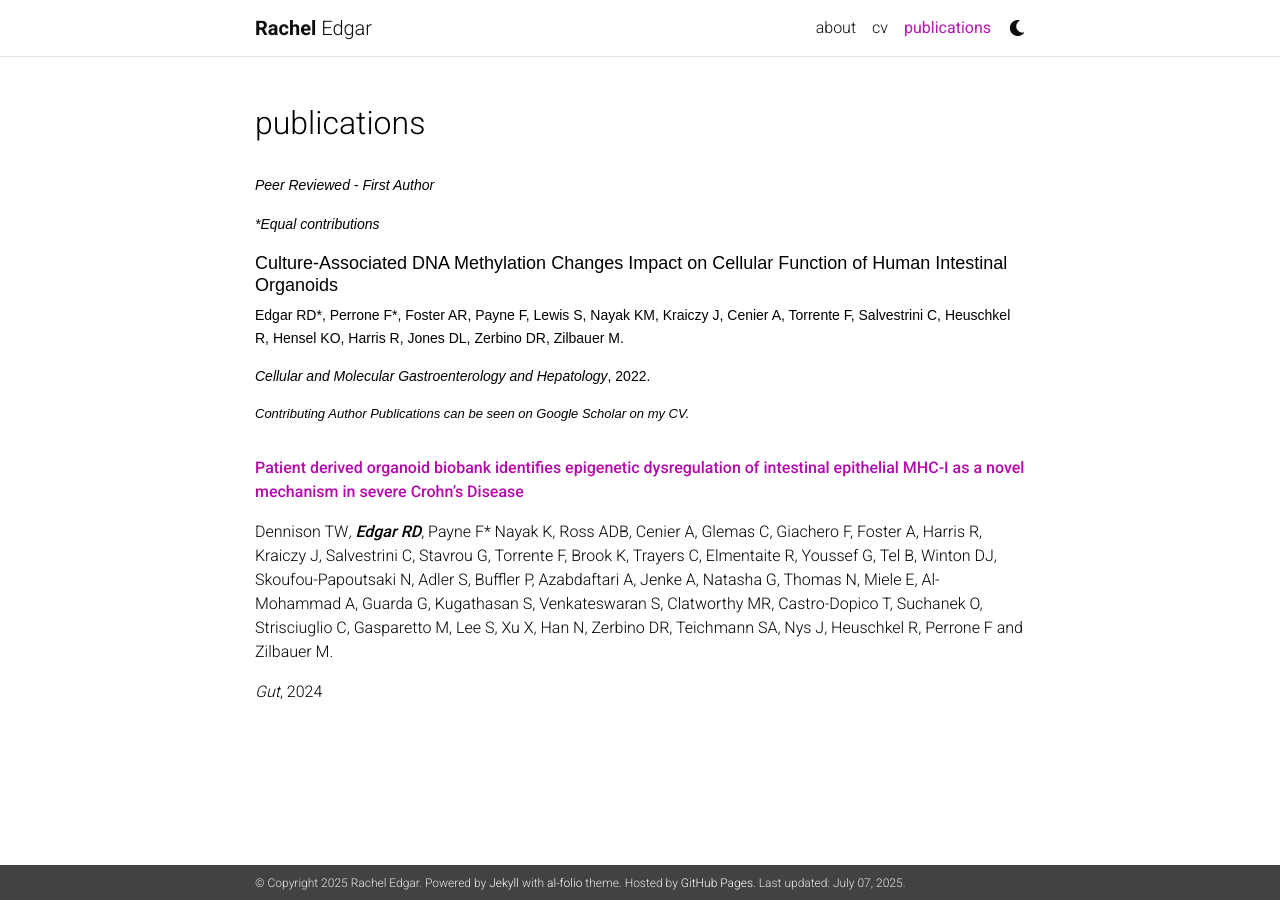
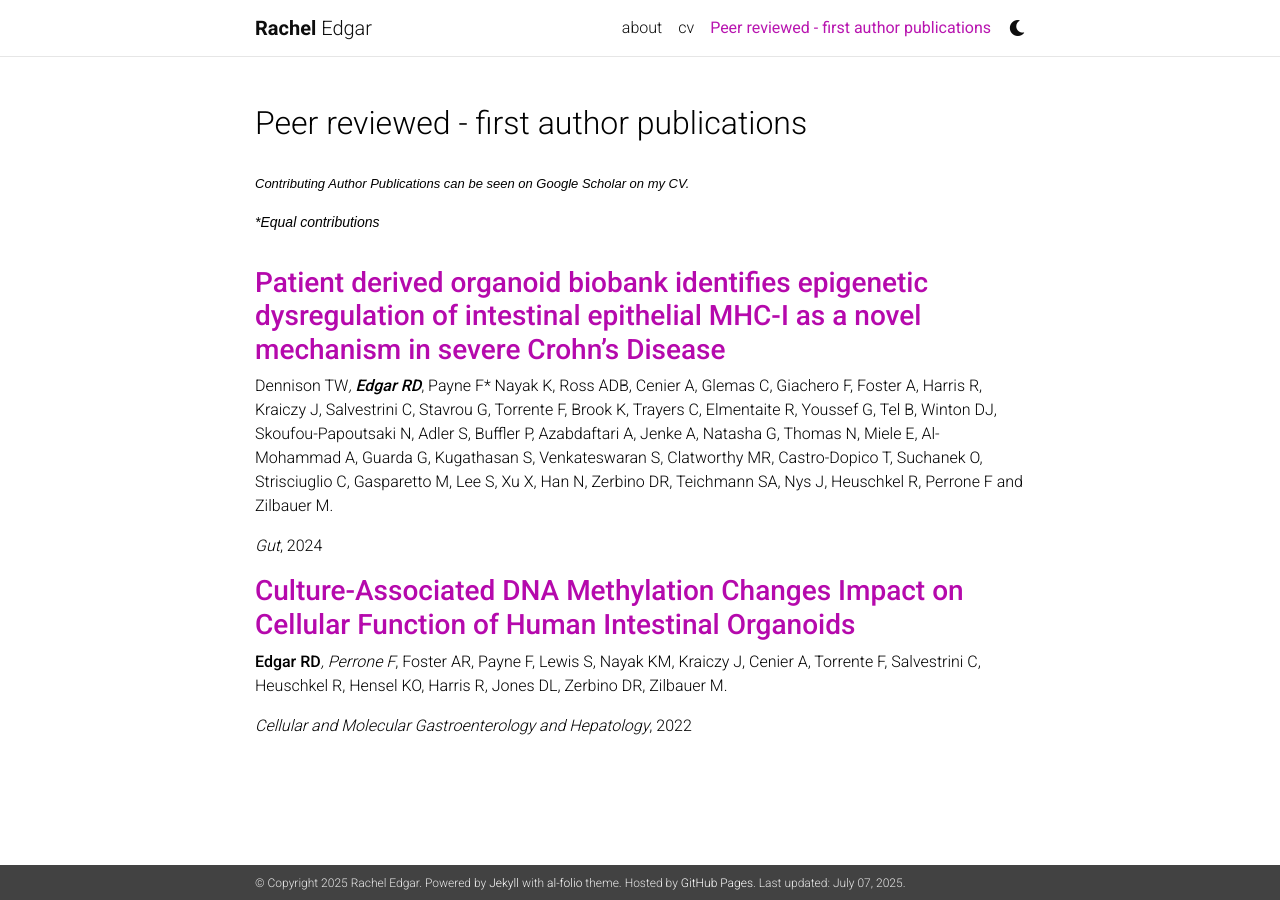
Before and after one commit to redgar598/racheledgar, a Jekyll site: the page built from _pages/publications.md, in a window 1280 px wide. Built offline with Jekyll 4.4.1, drawn with Linux system fonts in a browser that asks for light colours; full-size pictures stand in for the smaller copies a plugin makes; comment, search, counter and statistics services are not loaded; a style sheet for code colours, icons or effects is not loaded; some of the changed lines change nothing that is shown.

Commit message:
Update publications.md

```diff
--- a/_pages/publications.md
+++ b/_pages/publications.md
@@ -1,43 +1,30 @@
 ---
 layout: page
 permalink: /publications/
-title: publications
+title: Peer reviewed - first author publications
 nav: true
 nav_order: 4
 ---
 
 <div class="publication" style="margin-bottom: 2rem; line-height: 1.6; font-family: Arial, sans-serif;">
-
-  <!-- First-author note -->
-  <p style="font-size: 14px; color: #555;"><em>Peer Reviewed - First Author</em></p>
+  <!-- Additional note -->
+  <p style="font-size: 13px; color: #777;"><em>Contributing Author Publications can be seen on Google Scholar on my CV.</em></p>
 
   <!-- Equal contributions -->
   <p style="font-size: 14px; color: #555;"><em>*Equal contributions</em></p>
 
-  <!-- Title -->
-  <h3 style="font-size: 18px; margin-top: 1em;">
-    <a href="https://www.cmghjournal.org/article/S2352-345X(22)00186-2/fulltext" target="_blank" rel="noopener noreferrer" style="text-decoration: none; color: #0056b3;">
-      <strong>Culture-Associated DNA Methylation Changes Impact on Cellular Function of Human Intestinal Organoids</strong>
-    </a>
-  </h3>
-
-  <!-- Author list -->
-  <p style="font-size: 14px;">
-    <strong>Edgar RD*</strong>, Perrone F*, Foster AR, Payne F, Lewis S, Nayak KM, Kraiczy J, Cenier A, Torrente F,
-    Salvestrini C, Heuschkel R, Hensel KO, Harris R, Jones DL, Zerbino DR, Zilbauer M.
-  </p>
-
-  <!-- Journal and year -->
-  <p style="font-size: 14px;"><em>Cellular and Molecular Gastroenterology and Hepatology</em>, 2022.</p>
-
-  <!-- Additional note -->
-  <p style="font-size: 13px; color: #777;"><em>Contributing Author Publications can be seen on Google Scholar on my CV.</em></p>
-
 </div>
 
 
-**[Patient derived organoid biobank identifies epigenetic dysregulation of intestinal epithelial MHC-I as a novel mechanism in severe Crohn’s Disease](https://gut.bmj.com/content/73/9/1464)**
+
+### **[Patient derived organoid biobank identifies epigenetic dysregulation of intestinal epithelial MHC-I as a novel mechanism in severe Crohn’s Disease](https://gut.bmj.com/content/73/9/1464)**
 
 Dennison TW*, **Edgar RD***, Payne F* Nayak K, Ross ADB, Cenier A, Glemas C, Giachero F, Foster A, Harris R, Kraiczy J, Salvestrini C, Stavrou G, Torrente F, Brook K, Trayers C, Elmentaite R, Youssef G, Tel B, Winton DJ, Skoufou-Papoutsaki N, Adler S, Buffler P, Azabdaftari A, Jenke A, Natasha G, Thomas N, Miele E, Al-Mohammad A, Guarda G, Kugathasan S, Venkateswaran S, Clatworthy MR, Castro-Dopico T, Suchanek O, Strisciuglio C, Gasparetto M, Lee S, Xu X, Han N, Zerbino DR, Teichmann SA, Nys J, Heuschkel R, Perrone F and Zilbauer M.
 
 *Gut*,  2024
+
+### **[Culture-Associated DNA Methylation Changes Impact on Cellular Function of Human Intestinal Organoids]([https://gut.bmj.com/content/73/9/1464](https://www.cmghjournal.org/article/S2352-345X(22)00186-2/fulltext))**
+
+**Edgar RD***, Perrone F*, Foster AR, Payne F, Lewis S, Nayak KM, Kraiczy J, Cenier A, Torrente F, Salvestrini C, Heuschkel R, Hensel KO, Harris R, Jones DL, Zerbino DR, Zilbauer M.
+
+*Cellular and Molecular Gastroenterology and Hepatology*,  2022
```
